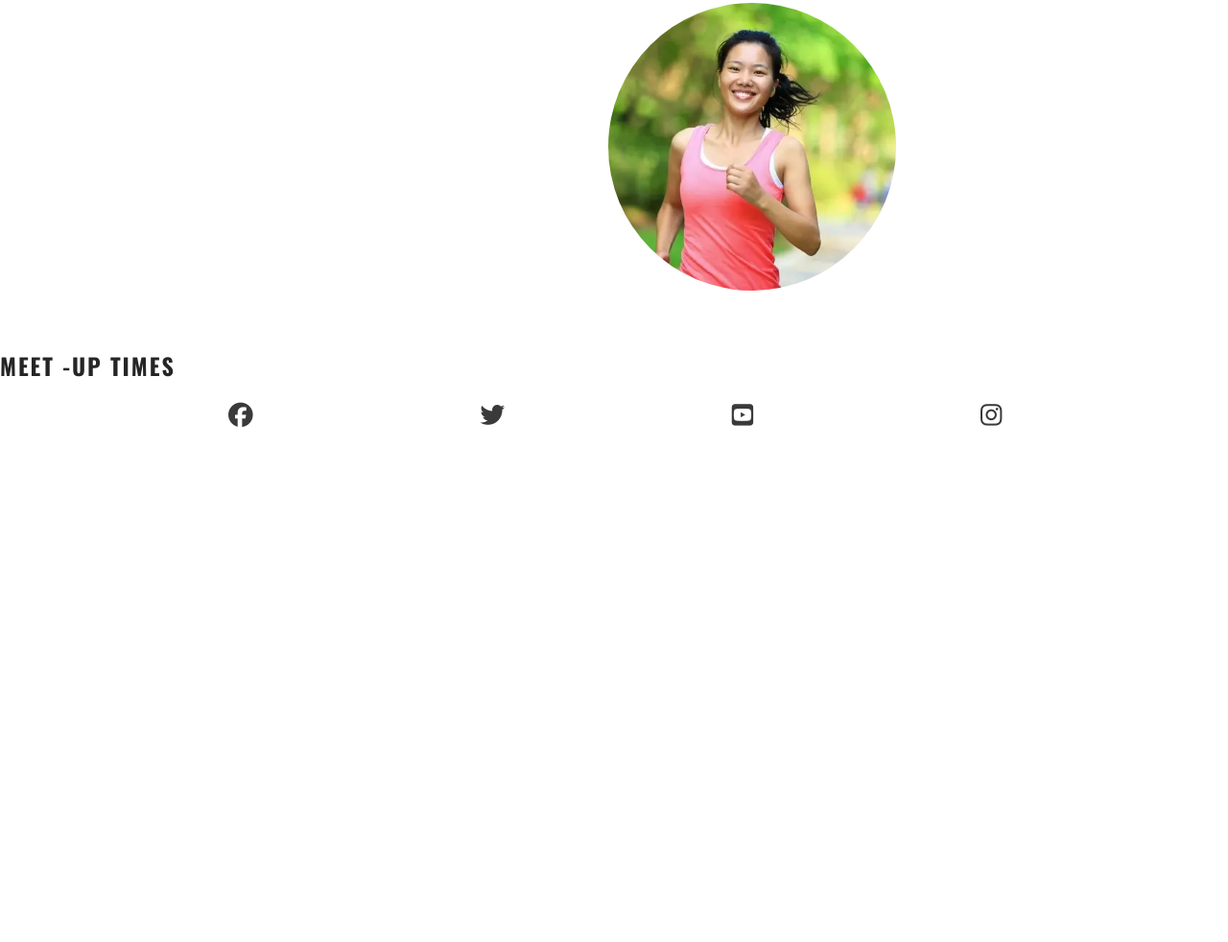
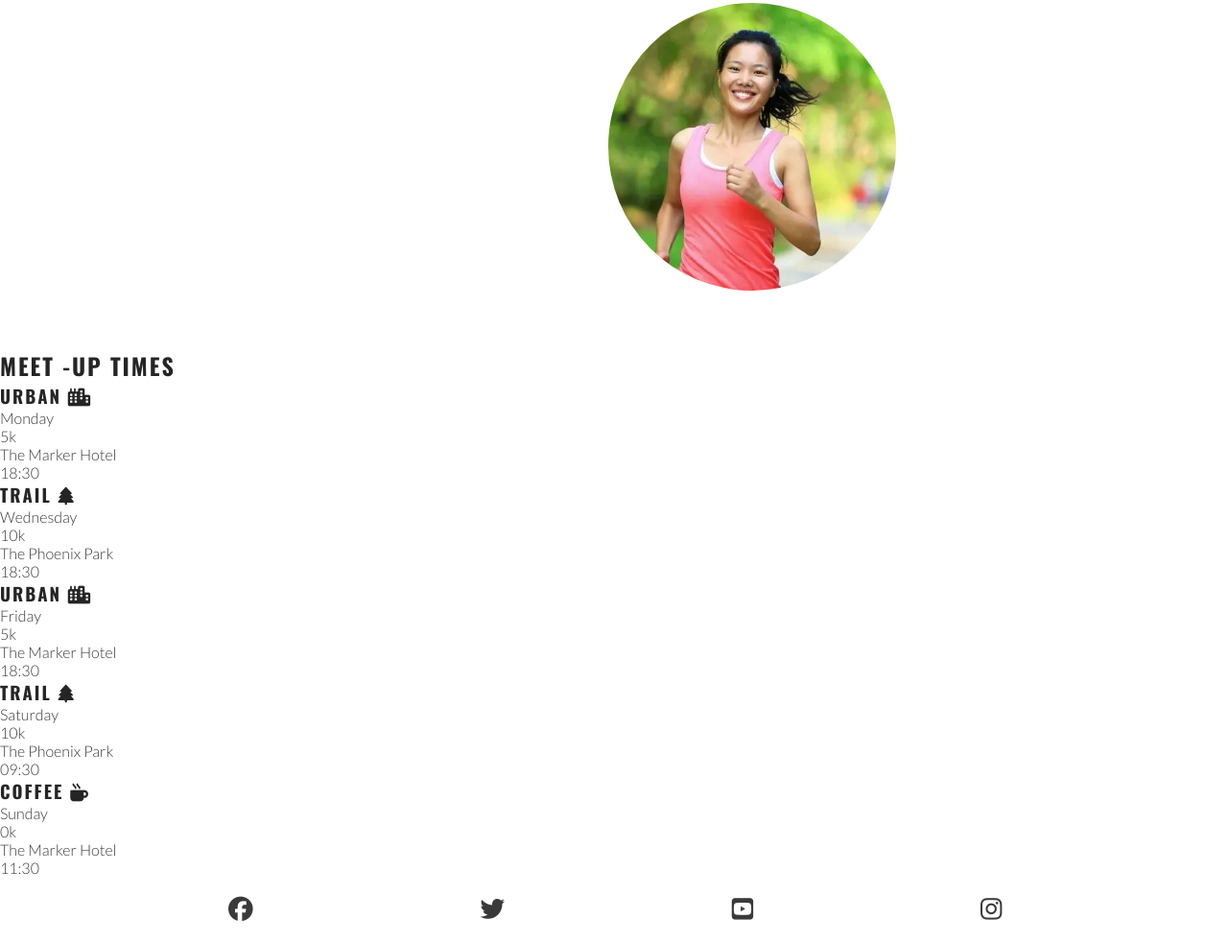
Before and after one commit to Emmy-Dare274/Emmy-LoveRunning-project, a plain HTML site: page index.html in a window 1280 px wide. Shown: the part 1133-2115 px from the top of the page at 96% size. Before the commit the page ends 1600 px from the top, so only its background shows below. Drawn offline with nearby package versions, Linux system fonts and the light colour scheme.

Commit message:
meet up time section added with font icons

```diff
--- a/index.html
+++ b/index.html
@@ -92,44 +92,44 @@
 
         </section>
 
-        <!-- Meetup times section here -->
+        <!-- Meetup times section here with necessary Font awesome icons -->
         <section id="meetups">
             <h2>Meet -up Times</h2>
             <div id="times">
                 <div>
-                    <h3></h3>
-                    <p></p>
-                    <p></p>
-                    <p></p>
-                    <p></p>
+                    <h3>Urban <i class="fa-solid fa-city"></i></h3>
+                    <p>Monday</p>
+                    <p>5k</p>
+                    <p>The Marker Hotel</p>
+                    <p>18:30</p>
                 </div>
                 <div>
-                    <h3></h3>
-                    <p></p>
-                    <p></p>
-                    <p></p>
-                    <p></p>
+                    <h3>Trail <i class="fa-solid fa-tree"></i></h3>
+                    <p>Wednesday</p>
+                    <p>10k</p>
+                    <p>The Phoenix Park</p>
+                    <p>18:30</p>
                 </div>
                 <div>
-                    <h3></h3>
-                    <p></p>
-                    <p></p>
-                    <p></p>
-                    <p></p>
+                    <h3>Urban <i class="fa-solid fa-city"></i></h3>
+                    <p>Friday</p>
+                    <p>5k</p>
+                    <p>The Marker Hotel</p>
+                    <p>18:30</p>
                 </div>
                 <div>
-                    <h3></h3>
-                    <p></p>
-                    <p></p>
-                    <p></p>
-                    <p></p>
+                    <h3>Trail <i class="fa-solid fa-tree"></i></h3>
+                    <p>Saturday</p>
+                    <p>10k</p>
+                    <p>The Phoenix Park</p>
+                    <p>09:30</p>
                 </div>
                 <div>
-                    <h3></h3>
-                    <p></p>
-                    <p></p>
-                    <p></p>
-                    <p></p>
+                    <h3>Coffee <i class="fa-solid fa-mug-hot"></i></h3>
+                    <p>Sunday</p>
+                    <p>0k</p>
+                    <p>The Marker Hotel</p>
+                    <p>11:30</p>
                 </div>
             </div>
         </section>
```
